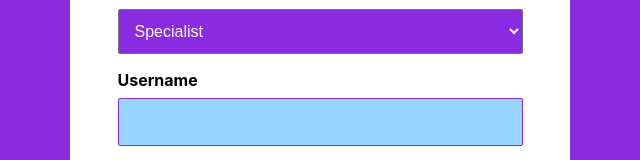
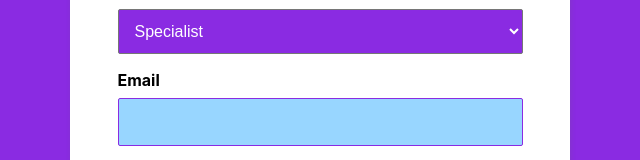
Before and after one commit to jephterSmart/hayok-ecr, a React (Create React App) app in the folder clients/: page /auth/login in a window 1280 px wide. Shown: the part 194-354 px from the top of the page, without its empty margins (320-960 px from the left). Built offline with nearby package versions, Linux system fonts and the light colour scheme.

Commit message:
changed username to Email field

```diff
--- a/clients/src/components/Pages/Auth/Login/index.js
+++ b/clients/src/components/Pages/Auth/Login/index.js
@@ -25,7 +25,7 @@ const Login = (props) => {
                 {
                     (role === 'specialist') ? (
                         <div>
-                            <Input label="Username" type='text'/>
+                            <Input label="Email" type='email'/>
                             <Input label = 'Password' type='password' />
                             <p className={classes.Line}>
                                 <Link className={classes.Link}
```
